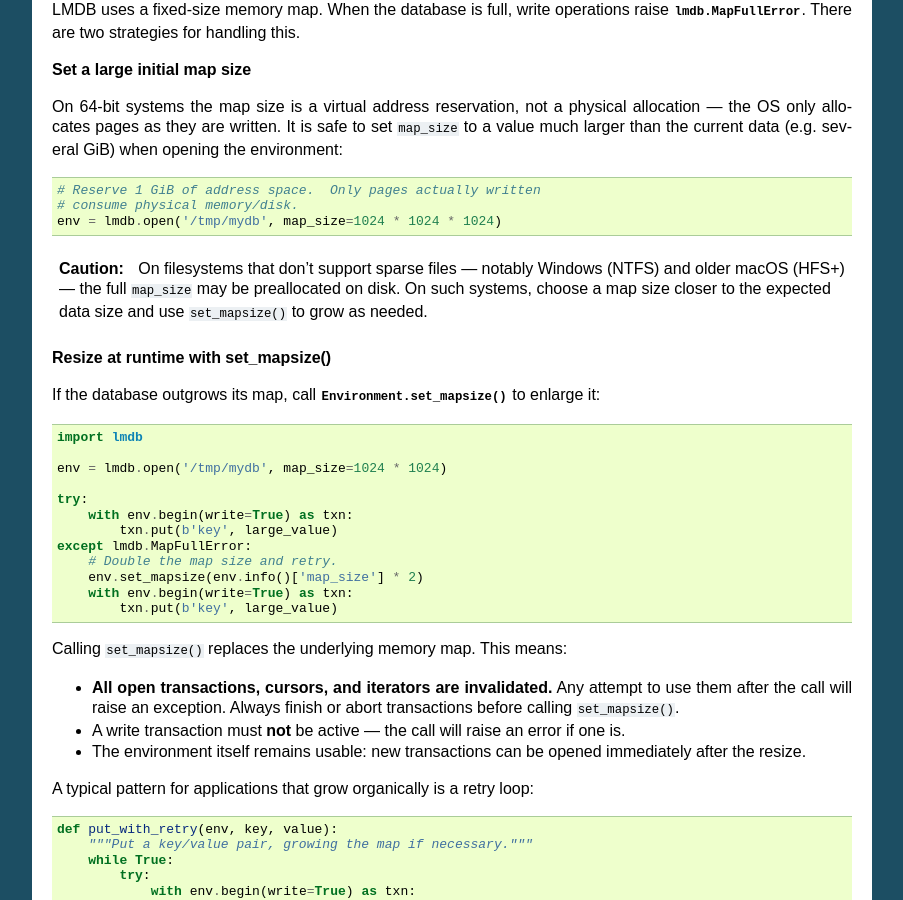
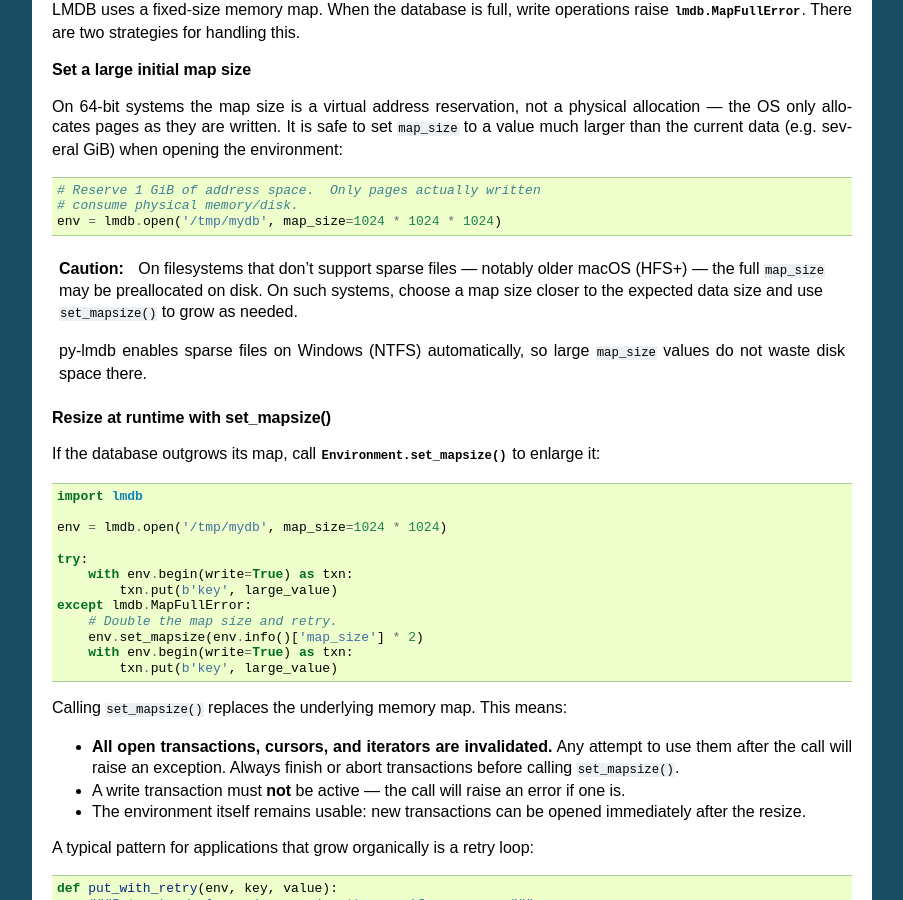
Before and after one commit to jnwatson/py-lmdb, a Sphinx documentation site: the page built from docs/index.rst, in a window 1280 px wide and 900 px high, scrolled down 8256 px. Shown: the whole window, without its empty margins (268-1171 px from the left). Built offline with Sphinx 7.4.7, drawn with Linux system fonts in a browser that asks for light colours.

Commit message:
Enable sparse files on Windows to avoid map_size preallocation (#444)
* Enable sparse files on Windows to avoid map_size preallocation

On Windows (NTFS), LMDB's data file is preallocated to the full map_size
because NTFS does not use sparse files by default. This forces users to
choose between a small map_size (risking MapFullError) or wasting disk
space.

Add a patch that calls FSCTL_SET_SPARSE on the data file immediately
after CreateFileW in mdb_fopen. This tells NTFS to only allocate pages
that are actually written, matching the behavior on Linux/ext4 where
sparse files are the default. The call is silently ignored on filesystems
that don't support sparse files (e.g. FAT32).

Adapted from an experimental patch originally posted on openldap-devel
in 2015 (branch win32-sparse-patch). The current LMDB code uses a
centralized mdb_fopen helper instead of inline CreateFile calls, so the
patch is placed there. Only MDB_O_RDWR (writable data file) is targeted.

Backward compatible: calling FSCTL_SET_SPARSE on an existing non-sparse
file marks it sparse going forward without affecting existing allocated
regions. Verified on Windows with fsutil that a 1 GiB map_size env
reports "This file is set as sparse".

* Update docs: Windows now supports sparse files via py-lmdb

Co-Authored-By: Claude Opus 4.6 <noreply@anthropic.com>

```diff
--- a/docs/index.rst
+++ b/docs/index.rst
@@ -583,10 +583,13 @@ GiB) when opening the environment:
 
 .. caution::
 
-    On filesystems that don't support sparse files — notably Windows (NTFS)
-    and older macOS (HFS+) — the full ``map_size`` may be preallocated on
-    disk.  On such systems, choose a map size closer to the expected data size
-    and use ``set_mapsize()`` to grow as needed.
+    On filesystems that don't support sparse files — notably older macOS
+    (HFS+) — the full ``map_size`` may be preallocated on disk.  On such
+    systems, choose a map size closer to the expected data size and use
+    ``set_mapsize()`` to grow as needed.
+
+    py-lmdb enables sparse files on Windows (NTFS) automatically, so large
+    ``map_size`` values do not waste disk space there.
 
 **Resize at runtime with set_mapsize()**
 
--- a/setup.py
+++ b/setup.py
@@ -144,6 +144,7 @@ if patch_lmdb_source:
         'validate-nodedsz-cursor-put',
         'validate-md-depth',
         'validate-md-root',
+        'win32-sparse-file',
     ]
 
     if sys.platform.startswith('win'):
```
Also changed, not shown: 1 other file.
